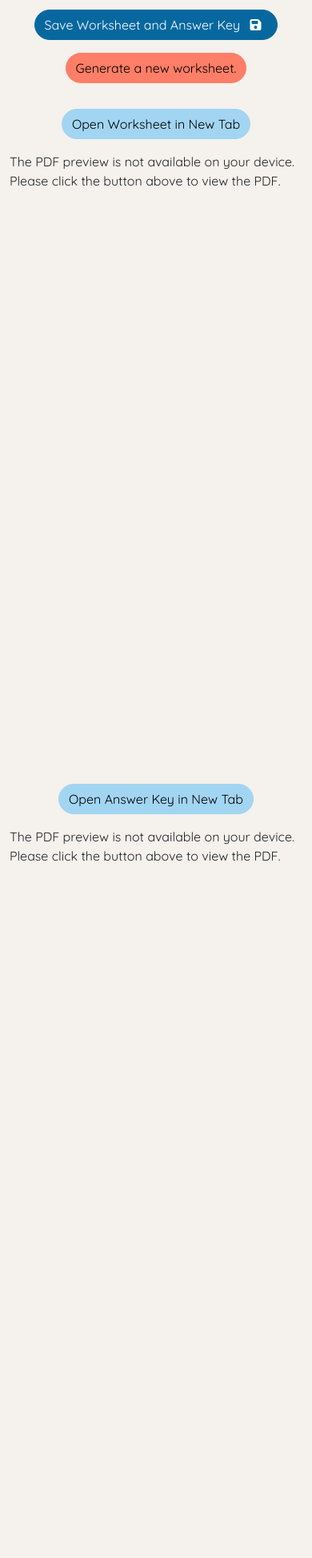
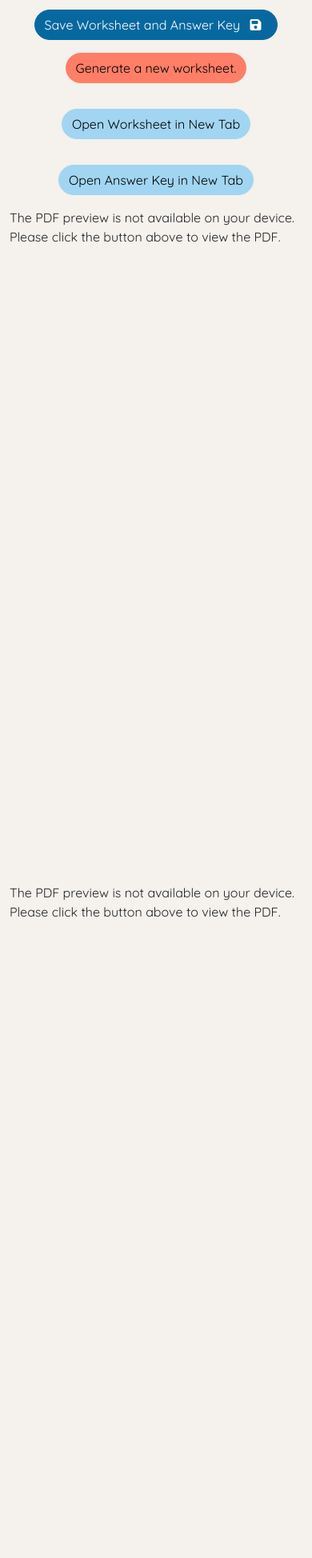
Before and after one commit to quentinikeno/Springboard-SEC-Capstone-Project-1, a Flask app: page /worksheet/new in a window 390 px wide. Shown: the part 198-2146 px from the top of the page at 80% size. Before the commit the page ends 1275 px from the top, so only its background shows below. Run offline with Flask 2, Linux system fonts and the light colour scheme; the visitor is signed in with stand-in values (Sample User, id 1); data comes from the database, SQL or seed files in the repository; some libraries are stand-ins or nearby versions.

Commit message:
Change formatting of new worksheet detail page for mobile.

```diff
--- a/static/new-detail.js
+++ b/static/new-detail.js
@@ -2,7 +2,7 @@ $(window).on("load", () => {
 	$(".spinner-loading-div").fadeOut(400, function () {
 		$(this).remove();
 		$(".worksheet-preview").fadeIn(400, () => {
-			$(".worksheet-preview a").removeClass("d-none");
+			$(".new-tab-links a").removeClass("d-none");
 		});
 	});
 });
--- a/templates/macros/macros.html
+++ b/templates/macros/macros.html
@@ -7,22 +7,23 @@
 <li class="nav-item">
 	<a class="nav-link" href="{{ url_for(endpoint) }}">{{text}}</a>
 </li>
-{% endif %} {% endmacro %} {% macro worksheet_preview_div(type, route_variable)
-%}
-<div class="col-12 col-md-6 embed-responsive h-100">
+{% endif %} {% endmacro %} {% macro worksheet_link_div(type, route_variable) %}
+<div class="new-tab-links text-center col-12 col-lg-6 my-3">
+	<a
+		href="{{url_for('render_new_pdf', sheet=route_variable)}}"
+		class="btn btn-info d-none h-100"
+		target="_blank"
+		>Open {{type}} in New Tab</a
+	>
+</div>
+{% endmacro %} {% macro worksheet_preview_div(type, route_variable) %}
+
+<div class="col-12 col-lg-6 embed-responsive h-100">
 	<div class="worksheet-preview h-100">
-		<div class="my-3 text-center">
-			<a
-				href="{{url_for('render_new_pdf', sheet=route_variable)}}"
-				class="btn btn-info d-none"
-				target="_blank"
-				>Open {{type}} in New Tab</a
-			>
-		</div>
 		<div class="h-100">
 			<object
 				data="{{url_for('render_new_pdf', sheet=route_variable)}}"
-				class="embed-responsive-item my-3 w-100 h-100"
+				class="embed-responsive-item w-100 h-100"
 				type="application/pdf"
 			>
 				The PDF preview is not available on your device. Please click
--- a/templates/new-detail.html
+++ b/templates/new-detail.html
@@ -1,6 +1,6 @@
-{% from '/macros/macros.html' import worksheet_preview_div %} {% extends
-'base.html' %} {% block title %} Your New Worksheet! {% endblock %} {% block
-content %}
+{% from '/macros/macros.html' import worksheet_preview_div, worksheet_link_div
+%} {% extends 'base.html' %} {% block title %} Your New Worksheet! {% endblock
+%} {% block content %}
 
 <h1 class="text-center">Generated Worksheet</h1>
 
@@ -23,7 +23,7 @@ content %}
 	>
 </div>
 
-<div class="row h-100">
+<div class="h-100">
 	<div class="spinner-loading-div my-5">
 		<div class="d-flex align-items-center justify-content-around">
 			<strong>Loading...</strong>
@@ -34,8 +34,14 @@ content %}
 			></div>
 		</div>
 	</div>
-	{{ worksheet_preview_div('Worksheet', 'worksheet') }} {{
-	worksheet_preview_div('Answer Key', 'answer-key') }}
+	<div class="row">
+		{{ worksheet_link_div('Worksheet', 'worksheet') }} {{
+		worksheet_link_div('Answer Key', 'answer-key') }}
+	</div>
+	<div class="row h-100">
+		{{ worksheet_preview_div('Worksheet', 'worksheet') }} {{
+		worksheet_preview_div('Answer Key', 'answer-key') }}
+	</div>
 </div>
 
 <script src="{{ url_for('static', filename='new-detail.js') }}" defer></script>
```
